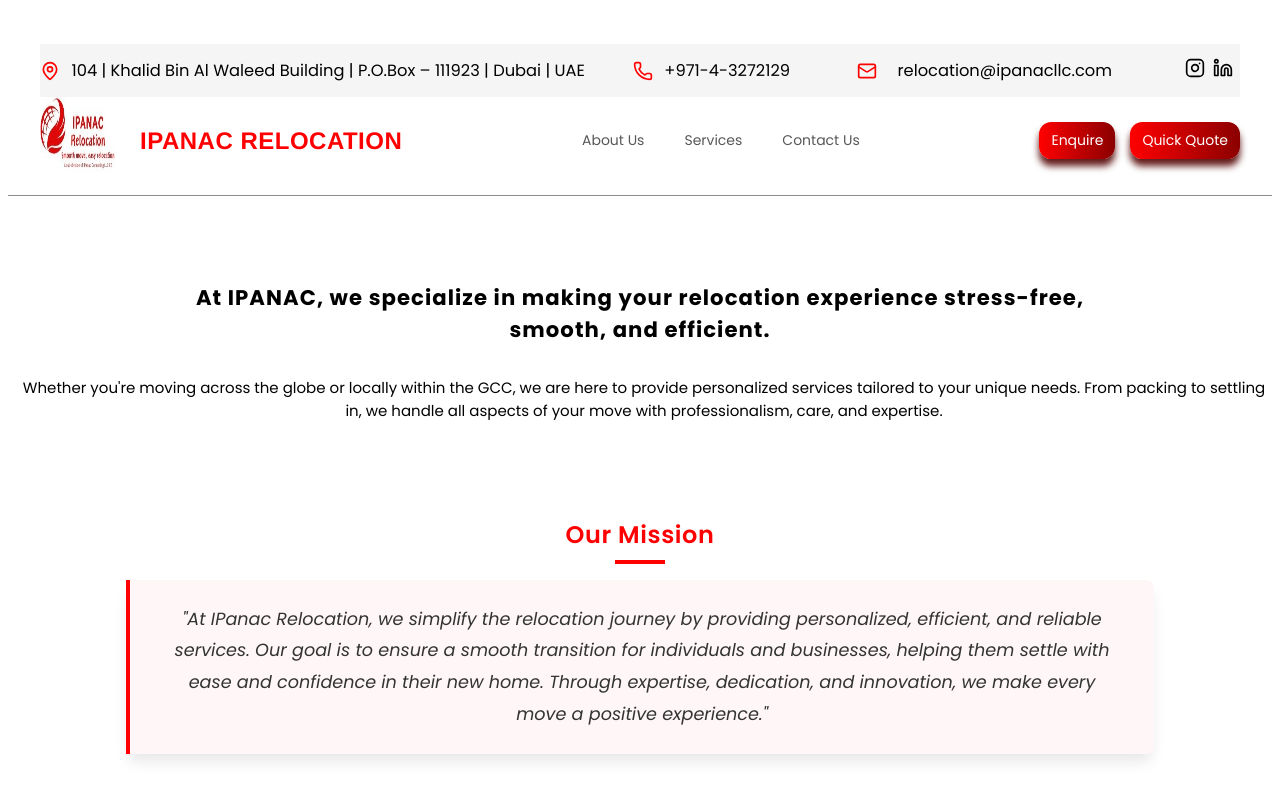
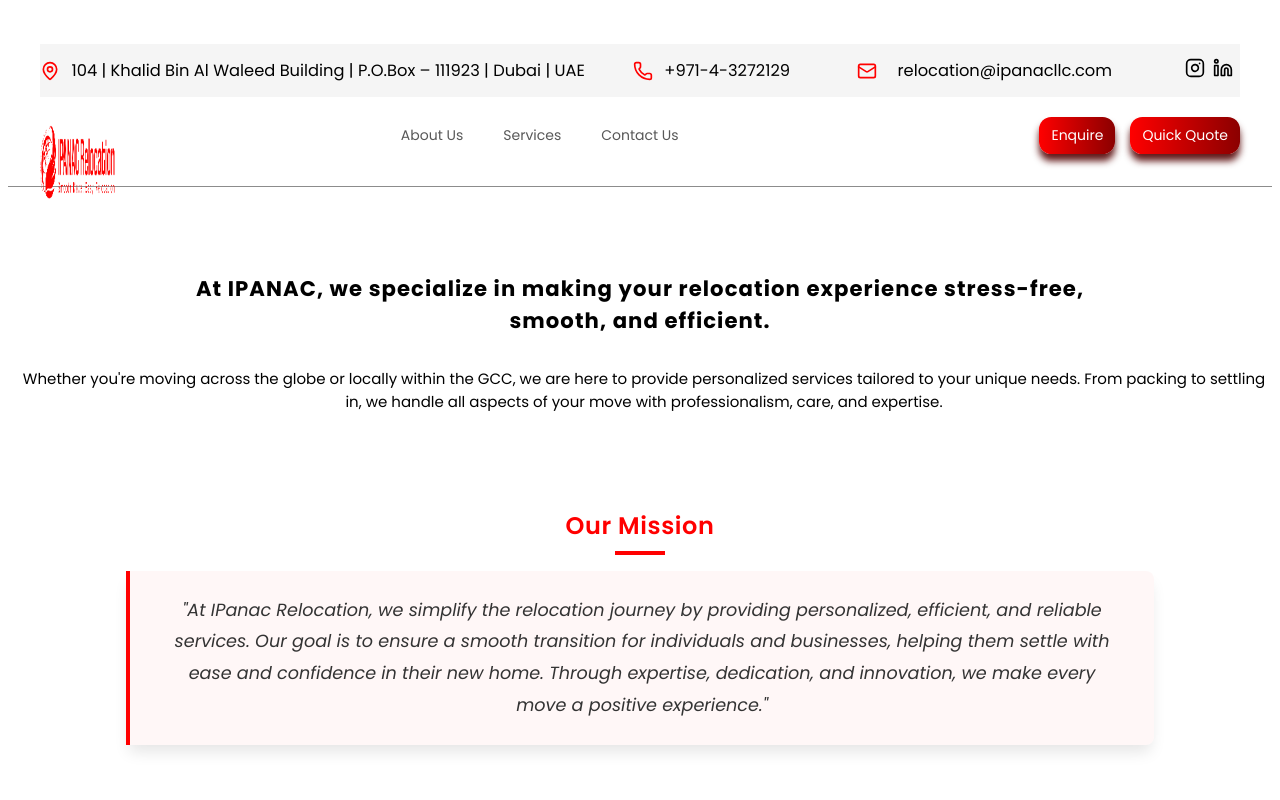
Before and after one commit to Mir-pes/ipanac-1, a React (Vite) app: page / in a window 1280 px wide. Shown: the top 800 px of the page. Built offline with nearby package versions, Linux system fonts and the light colour scheme.

Commit message:
Update navbar.jsx

```diff
--- a/src/navbar.jsx
+++ b/src/navbar.jsx
@@ -3,7 +3,7 @@ import "./Navbar.css"; // Import the CSS file
 import { Menu, X, InstagramIcon, LinkedinIcon, MapPin, Phone, Mail } from "lucide-react"; // Add MapPin, Phone, and Mail icons
 import { useState } from "react";
 import { Link } from "react-router-dom";
-import img from "./assets/IPANAC.jpg";
+import img from "./assets/IpanacRelocationLogo.png";
 
 function Navbar() {
     const [mobileDrawerOpen, setMobileDrawerOpen] = useState(false);
@@ -45,8 +45,10 @@ function Navbar() {
                 <div className={`navbar-content ${mobileDrawerOpen ? 'mobileDrawerOpen' : ''}`}>
                     {/* Logo and Title */}
                     <div className="logo-container">
-                        <img className="logo" src={img} alt="logo" />
-                        <Link to="/" className="title">IPANAC Relocation</Link>
+                        <div className="logo-wrapper">
+                            <img className="logo" src={img} alt="IPANAC Relocation logo" />
+                            {/* <Link to="/" className="title">IPANAC Relocation</Link> */}
+                        </div>
                         <div className="mobile-menu-button">
                             <button onClick={toggleNavbar}>
                                 {mobileDrawerOpen ? <X /> : <Menu />}
```
